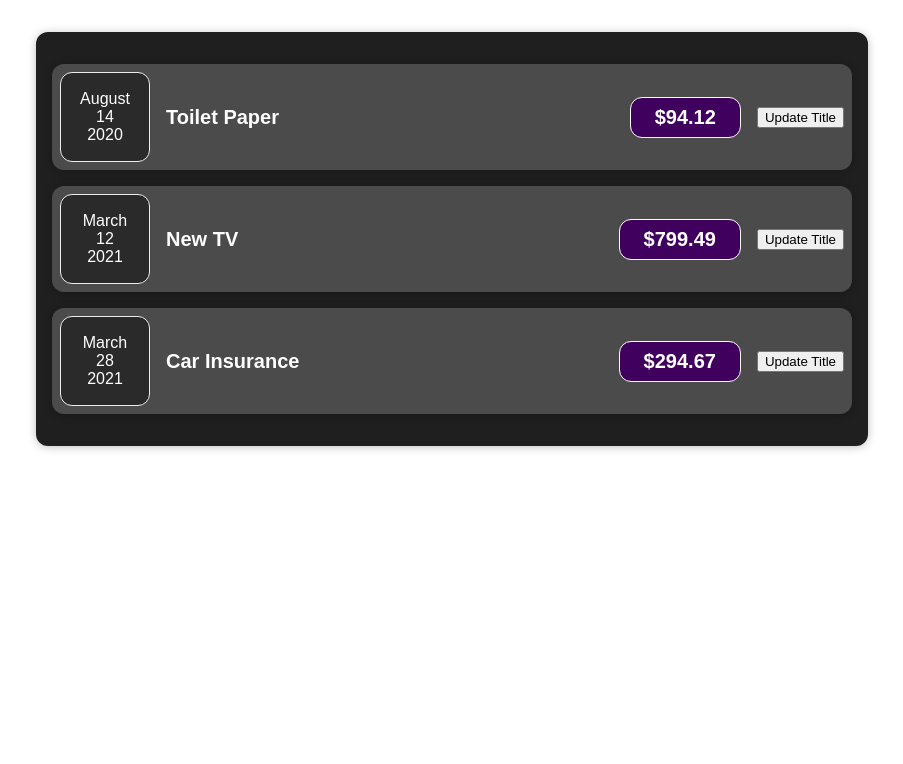
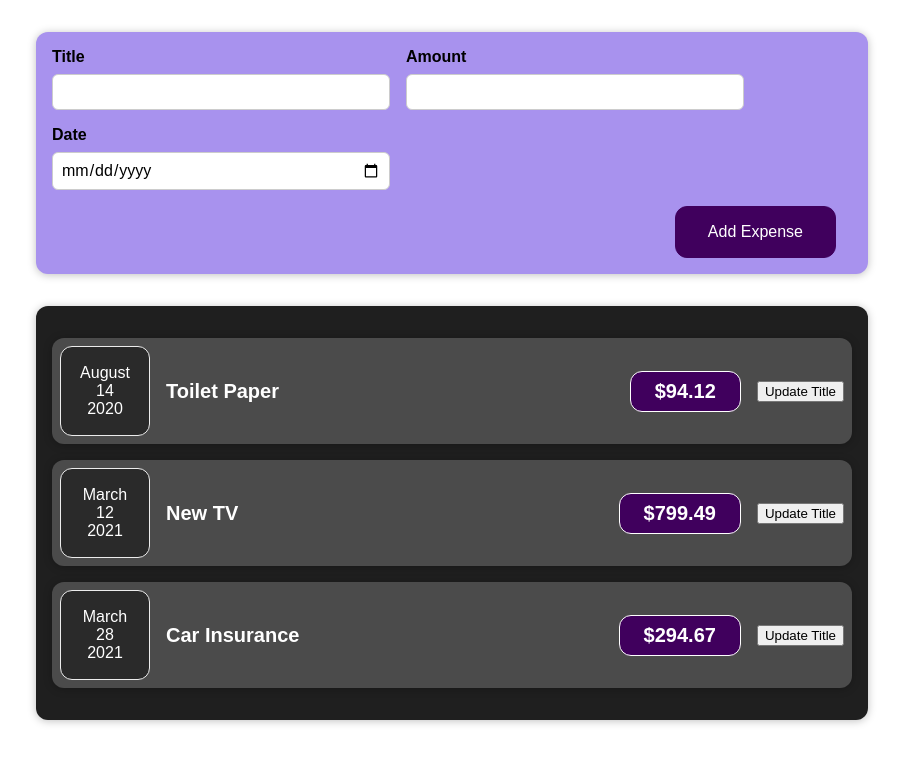
Before and after one commit to SivtsovaT/product-list-react, a React (Create React App) app: page / in a window 1280 px wide. Shown: the top 764 px of the page, without its empty margins (188-1091 px from the left). Built offline with nearby package versions, Linux system fonts and the light colour scheme.

Commit message:
- implemented the functionality of adding a new product (with the output of the value to the console)

```diff
--- a/src/App.js
+++ b/src/App.js
@@ -1,6 +1,7 @@
 import React from 'react';
 import './App.css';
 import Expenses from "./components/Expenses/Expenses";
+import NewExpense from "./components/NewExpense/NewExpense";
 
 const App = () => {
     const expenses = [
@@ -28,10 +29,14 @@
         },
 
     ];
-
+    const addExpenseHandler = (expense) => {
+        console.log('App.js');
+        console.log(expense);
+    }
 
     return (
         <div>
+            <NewExpense onAddExpense={addExpenseHandler}/>
             <Expenses items={expenses}/>
         </div>
 
--- /dev/null
+++ b/src/components/NewExpense/ExpenseForm.css
@@ -0,0 +1,26 @@
+.new-expense__controls {
+    display: flex;
+    flex-wrap: wrap;
+    gap: 1rem;
+    margin-bottom: 1rem;
+    text-align: left;
+}
+
+.new-expense__control label {
+    font-weight: bold;
+    margin-bottom: 0.5rem;
+    display: block;
+}
+
+.new-expense__control input {
+    font: inherit;
+    padding: 0.5rem;
+    border-radius: 6px;
+    border: 1px solid #ccc;
+    width: 20rem;
+    max-width: 100%;
+}
+
+.new-expense__actions {
+    text-align: right;
+}
--- /dev/null
+++ b/src/components/NewExpense/ExpenseForm.js
@@ -0,0 +1,81 @@
+import React, {useState} from "react";
+import './ExpenseForm.css';
+
+const ExpenseForm = (props) => {
+
+    //states
+    const [enteredTitle, setEnteredTitle] = useState('');
+    const [enteredAmount, setEnteredAmount] = useState('');
+    const [enteredDate, setEnteredDate] = useState('');
+
+    //onChanges
+
+    const titleHandler = (event) => {
+        setEnteredTitle(event.target.value);
+    }
+
+   const amountHandler = (event) => {
+        setEnteredAmount(event.target.value);
+   }
+
+    const dateHandler = (event) => {
+        setEnteredDate(event.target.value);
+    }
+
+    //on submit
+    const submitHandler = (event) => {
+        event.preventDefault();
+        const expenseData = {
+            title: enteredTitle,
+            amount: enteredAmount,
+            date: new Date(enteredDate)
+        };
+        props.onSaveExpenseData(expenseData);
+        setEnteredTitle('');
+        setEnteredAmount('');
+        setEnteredDate('');
+    }
+
+
+    return (
+        <form onSubmit={submitHandler}>
+            <div className="new-expense__controls">
+                <div className="new-expense__control">
+                    <label>Title</label>
+                    <input type="text"
+                           value={enteredTitle}
+                           onChange={titleHandler}
+                    />
+                </div>
+
+                <div className="new-expense__control">
+                    <label>Amount</label>
+                    <input type="number"
+                           min="0.01"
+                           step="0.01"
+                           value={enteredAmount}
+                           onChange={amountHandler}
+
+                    />
+                </div>
+
+                <div className="new-expense__control">
+                    <label>Date</label>
+                    <input type="date"
+                           min="2019-01-01"
+                           max='2022-12-31'
+                           value={enteredDate}
+                           onChange={dateHandler}
+                    />
+                </div>
+            </div>
+            <div className="new-expense__actions">
+                <button type='submit'>Add Expense</button>
+            </div>
+        </form>
+
+    )
+
+}
+
+export default ExpenseForm;
--- /dev/null
+++ b/src/components/NewExpense/NewExpense.css
@@ -0,0 +1,38 @@
+.new-expense {
+    background-color: #a892ee;
+    padding: 1rem;
+    margin: 2rem auto;
+    width: 50rem;
+    max-width: 95%;
+    border-radius: 12px;
+    text-align: center;
+    box-shadow: 0 1px 8px rgba(0, 0, 0, 0.25);
+}
+
+.new-expense button {
+    font: inherit;
+    cursor: pointer;
+    padding: 1rem 2rem;
+    border: 1px solid #40005d;
+    background-color: #40005d;
+    color: white;
+    border-radius: 12px;
+    margin-right: 1rem;
+}
+
+.new-expense button:hover,
+.new-expense button:active {
+    background-color: #510674;
+    border-color: #510674;
+}
+
+.new-expense button.alternative {
+    color: #220131;
+    border-color: transparent;
+    background-color: transparent;
+}
+
+.new-expense button.alternative:hover,
+.new-expense button.alternative:active {
+    background-color: #ddb3f8;
+}
--- /dev/null
+++ b/src/components/NewExpense/NewExpense.js
@@ -0,0 +1,21 @@
+import React from "react";
+import './NewExpense.css';
+import ExpenseForm from "./ExpenseForm";
+
+const NewExpense = (props) => {
+    const saveExpenseDataHandler = (enteredExpenseData) => {
+        const expenseData = {
+            ...enteredExpenseData,
+            id: Math.random().toString()
+        }
+        props.onAddExpense(expenseData);
+    }
+    return (
+        <div className='new-expense'>
+            <ExpenseForm onSaveExpenseData={saveExpenseDataHandler}/>
+        </div>
+
+    )
+}
+
+export default NewExpense;
```
